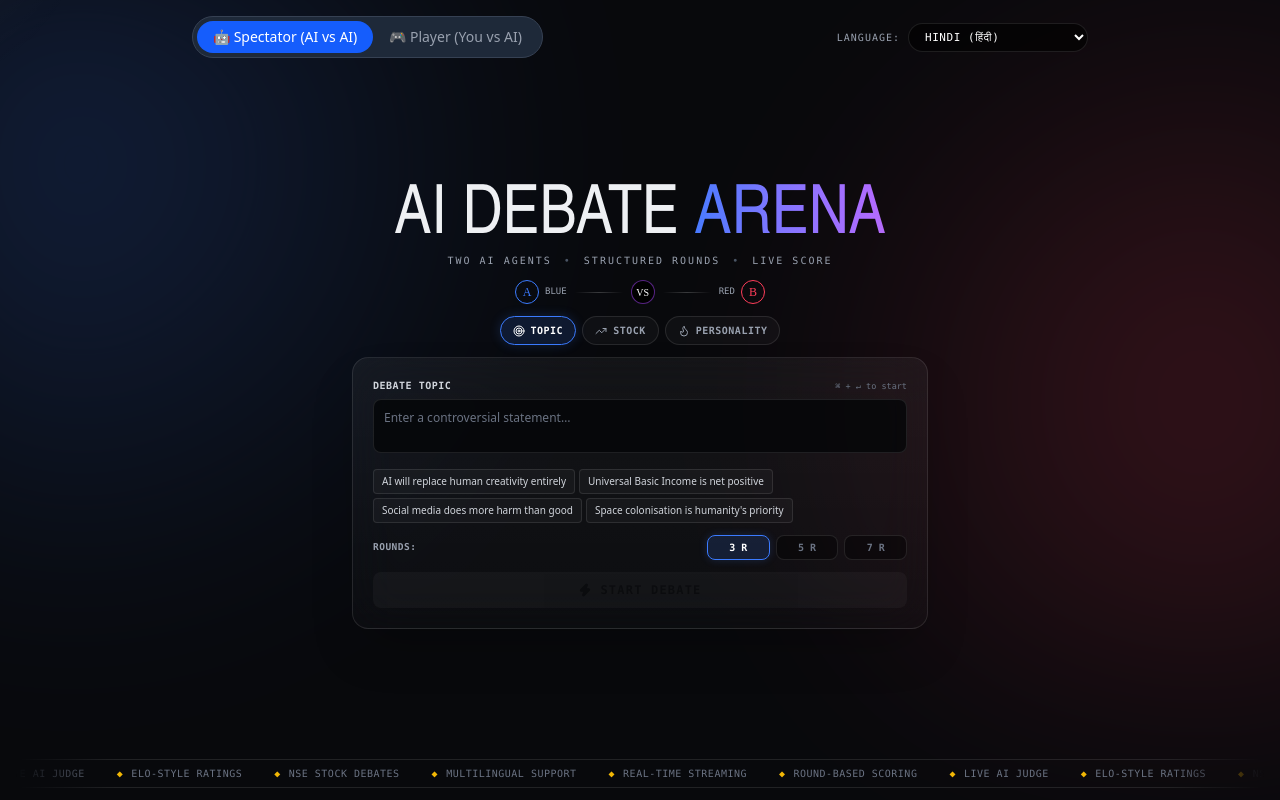
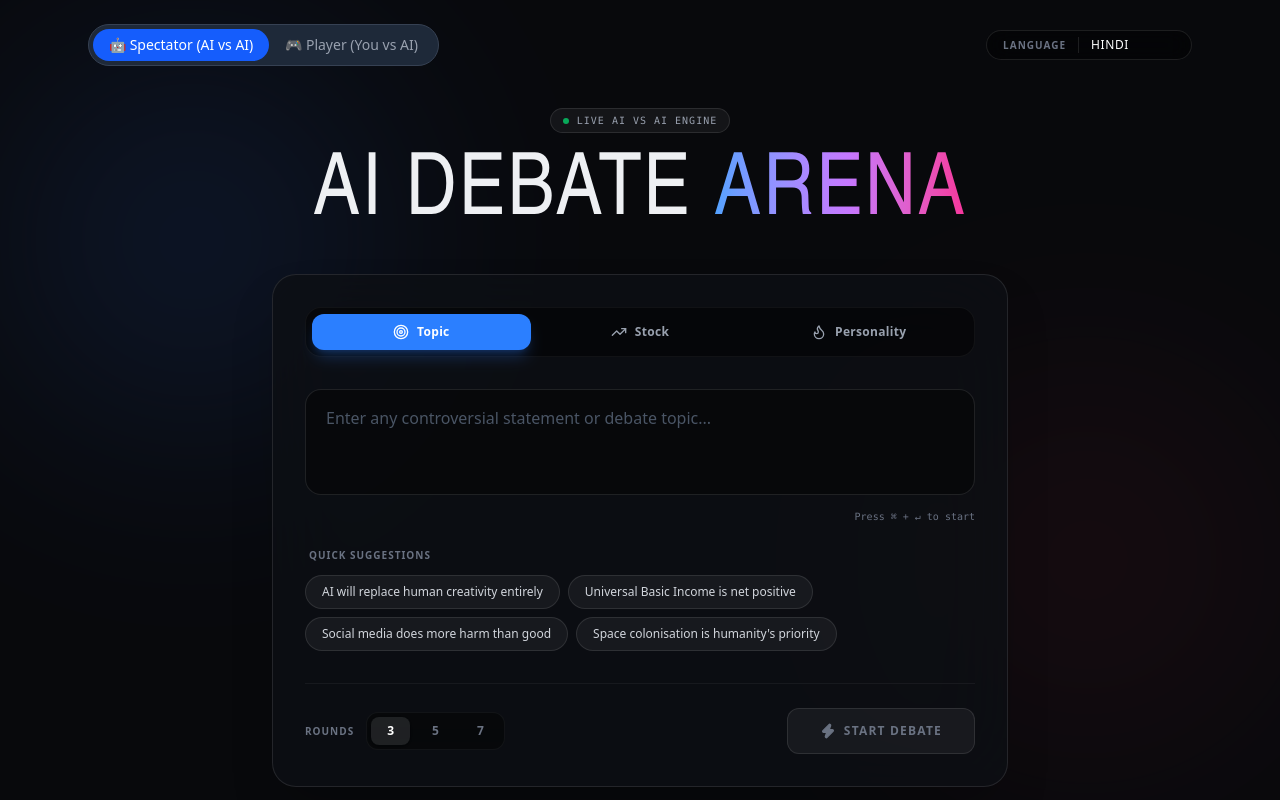
Before and after one commit to pinak9999/ai-debate-arena, a Next.js app: page / in a window 1280 px wide. Built offline with nearby package versions, Linux system fonts and the light colour scheme.

Commit message:
Update project

```diff
--- a/components/HeroSection.tsx
+++ b/components/HeroSection.tsx
@@ -1,8 +1,8 @@
 'use client';
 
-import { useState, useRef, useEffect, type KeyboardEvent } from 'react';
+import { useState, useRef, type KeyboardEvent } from 'react';
 import { motion, AnimatePresence, type Variants } from 'framer-motion';
-import { Zap, Brain, Swords, TrendingUp, Target, Flame, Sparkles } from 'lucide-react';
+import { Zap, Target, TrendingUp, Flame, Sparkles } from 'lucide-react';
 import { ModeToggle } from '@/components/ModeToggle';
 import { DebateLanguage } from '@/hooks/useDebate';
 
@@ -30,19 +30,14 @@ const EXAMPLES = {
   ],
 };
 
-const TICKER_ITEMS = [
-  'Round-based scoring', 'Live AI judge', 'Elo-style ratings',
-  'NSE stock debates', 'Multilingual support', 'Real-time streaming'
-];
-
 const containerVariants: Variants = {
   hidden: { opacity: 0 },
-  visible: { opacity: 1, transition: { staggerChildren: 0.08 } },
+  visible: { opacity: 1, transition: { staggerChildren: 0.1 } },
 };
 
 const itemVariants: Variants = {
-  hidden: { opacity: 0, y: 15 },
-  visible: { opacity: 1, y: 0, transition: { duration: 0.4, ease: [0.16, 1, 0.3, 1] } },
+  hidden: { opacity: 0, y: 20 },
+  visible: { opacity: 1, y: 0, transition: { duration: 0.5, ease: 'easeOut' } },
 };
 
 export default function HeroSection({ onStart, mode, setMode, selectedLang, setSelectedLang, disabled }: HeroSectionProps) {
@@ -50,20 +45,11 @@ export default function HeroSection({ onStart, mode, setMode, selectedLang, setS
   const [topic, setTopic] = useState('');
   const [rounds, setRounds] = useState(3);
   const [launching, setLaunching] = useState(false);
-  const [mousePos, setMousePos] = useState({ x: -100, y: -100 });
   const textareaRef = useRef<HTMLTextAreaElement>(null);
 
   const isStock = subject === 'stock';
   const isPersonality = subject === 'personality';
   const examples = EXAMPLES[subject];
-
-  useEffect(() => {
-    const handleMouseMove = (e: MouseEvent) => {
-      setMousePos({ x: e.clientX, y: e.clientY });
-    };
-    window.addEventListener('mousemove', handleMouseMove);
-    return () => window.removeEventListener('mousemove', handleMouseMove);
-  }, []);
 
   const handleStart = () => {
     if (!topic.trim() || launching) return;
@@ -77,178 +63,151 @@ export default function HeroSection({ onStart, mode, setMode, selectedLang, setS
 
   const canStart = topic.trim().length > 0 && !launching;
 
-  const accentColor = isStock ? '#22e0a0' : isPersonality ? '#f2b705' : '#3b7bff';
-  const accentDim = isStock ? '#22e0a033' : isPersonality ? '#f2b70533' : '#3b7bff33';
+  // Theme accent configs
+  const accentColor = isStock ? 'emerald' : isPersonality ? 'amber' : 'blue';
 
   return (
     <motion.div
-      className="w-full h-screen flex flex-col justify-between items-center px-4 py-3 relative z-10 overflow-hidden bg-[#08090c]"
+      className="w-full min-h-screen flex flex-col items-center relative z-10 overflow-hidden bg-[#08090c]"
       variants={containerVariants}
       initial="hidden"
       animate="visible"
-      style={{ '--accent': accentColor, '--accent-dim': accentDim } as any}
     >
       {/* ── Background Glow Effects ── */}
       <div className="absolute inset-0 z-0 pointer-events-none overflow-hidden">
-        <div className="absolute -top-[10%] -left-[10%] w-[50%] h-[100%] filter blur-[100px] opacity-20 bg-[radial-gradient(circle_at_30%_30%,#3b7bff,transparent_70%)]" />
-        <div className="absolute -top-[10%] -right-[10%] w-[50%] h-[100%] filter blur-[100px] opacity-20 bg-[radial-gradient(circle_at_70%_60%,#ff3d5a,transparent_70%)]" />
-        <div
-          className="fixed z-2 w-[400px] h-[400px] rounded-full pointer-events-none transition-opacity duration-300 hidden md:block"
-          style={{
-            background: 'radial-gradient(circle, rgba(255,255,255,0.05), transparent 70%)',
-            transform: 'translate(-50%, -50%)',
-            left: mousePos.x,
-            top: mousePos.y,
-          }}
-        />
+        <div className="absolute top-[-10%] left-[-10%] w-[50%] h-[80%] filter blur-[120px] opacity-20 bg-[radial-gradient(circle_at_center,#3b7bff,transparent_60%)]" />
+        <div className="absolute bottom-[-10%] right-[-10%] w-[50%] h-[80%] filter blur-[120px] opacity-10 bg-[radial-gradient(circle_at_center,#ff3d5a,transparent_60%)]" />
       </div>
 
-      {/* ── Top Bar: Game Mode & Language (Super Compact) ── */}
-      <motion.div variants={itemVariants} className="w-full max-w-4xl flex items-center justify-between z-20 pt-1">
-        <div className="flex items-center gap-2">
+      {/* ── Minimal Top Bar ── */}
+      <motion.div variants={itemVariants} className="w-full max-w-6xl flex flex-col sm:flex-row items-center justify-between z-20 px-6 py-6 gap-4">
         <ModeToggle mode={mode} setMode={setMode} disabled={disabled} />
-        </div>
 
-        <div className="flex items-center gap-2">
-          <span className="text-[10px] font-mono text-gray-400 uppercase tracking-widest hidden sm:inline">Language:</span>
+        <div className="flex items-center gap-3 bg-black/40 border border-white/10 rounded-full px-4 py-1.5 backdrop-blur-md">
+          <span className="text-[10px] font-semibold text-gray-500 uppercase tracking-widest">Language</span>
+          <div className="h-4 w-px bg-white/10" />
           <select
             value={selectedLang}
             onChange={(e) => setSelectedLang(e.target.value as DebateLanguage)}
-            className="bg-black/60 border border-white/10 text-white text-[11px] font-mono uppercase tracking-wider px-3 py-1.5 rounded-full cursor-pointer hover:border-blue-500/50 transition-all outline-none"
+            className="bg-transparent text-white text-xs uppercase tracking-wider cursor-pointer outline-none font-medium appearance-none pr-2"
           >
-            <option value="English">English</option>
-            <option value="Hindi">Hindi (हिंदी)</option>
-            <option value="Marathi">Marathi (मराठी)</option>
-            <option value="Gujarati">Gujarati (ગુજરાતી)</option>
-            <option value="Punjabi">Punjabi (ਪੰਜਾਬੀ)</option>
-            <option value="Bengali">Bengali (বাংলা)</option>
-            <option value="Tamil">Tamil (தமிழ்)</option>
-            <option value="Telugu">Telugu (తెలుగు)</option>
-            <option value="Kannada">Kannada (ಕನ್ನಡ)</option>
-            <option value="Malayalam">Malayalam (മലയാളം)</option>
+            <option value="English" className="bg-[#08090c]">English</option>
+            <option value="Hindi" className="bg-[#08090c]">Hindi</option>
+            <option value="Marathi" className="bg-[#08090c]">Marathi</option>
+            <option value="Gujarati" className="bg-[#08090c]">Gujarati</option>
+            <option value="Punjabi" className="bg-[#08090c]">Punjabi</option>
+            <option value="Bengali" className="bg-[#08090c]">Bengali</option>
+            <option value="Tamil" className="bg-[#08090c]">Tamil</option>
+            <option value="Telugu" className="bg-[#08090c]">Telugu</option>
+            <option value="Kannada" className="bg-[#08090c]">Kannada</option>
+            <option value="Malayalam" className="bg-[#08090c]">Malayalam</option>
           </select>
         </div>
       </motion.div>
 
-      {/* ── Main Hero Content Box (Screen Height Locked) ── */}
-      <div className="w-full max-w-xl flex flex-col items-center justify-center z-10 my-auto">
+      {/* ── Main Hero Content ── */}
+      <div className="w-full max-w-3xl flex flex-col items-center justify-center z-10 flex-1 px-4 pb-12">
 
         {/* Title */}
-        <motion.div variants={itemVariants} className="text-center mb-3">
-          <h1 className="font-['Anton','Arial_Narrow',sans-serif] font-normal uppercase leading-[0.9] tracking-normal text-[clamp(36px,6vw,68px)]">
-            <span className="text-[#eef0f3]">AI Debate </span>
-            <span className="bg-gradient-to-r from-[#3b7bff] via-[#b06bff] to-[#ff3d5a] bg-clip-text text-transparent bg-[length:200%_100%] animate-[sheen_6s_ease-in-out_infinite]">
-              Arena
+        <motion.div variants={itemVariants} className="text-center mb-10 mt-4">
+          <span className="inline-block py-1 px-3 rounded-full bg-white/5 border border-white/10 text-gray-400 text-[10px] font-mono tracking-widest uppercase mb-6">
+            <span className="inline-block w-1.5 h-1.5 rounded-full bg-green-400 mr-2 animate-pulse" />
+            Live AI vs AI Engine
+          </span>
+          <h1 className="font-['Anton','Arial_Narrow',sans-serif] font-normal uppercase leading-[0.9] tracking-wide text-[clamp(48px,8vw,86px)]">
+            <span className="text-[#eef0f3]">AI DEBATE </span>
+            <span className="bg-gradient-to-r from-blue-400 via-purple-400 to-pink-500 bg-clip-text text-transparent">
+              ARENA
             </span>
           </h1>
-          <p className="mt-1 font-mono text-[10px] tracking-[0.2em] uppercase text-gray-400">
-            Two AI Agents <span className="text-gray-600 mx-1">•</span> Structured Rounds <span className="text-gray-600 mx-1">•</span> Live Score
-          </p>
         </motion.div>
 
-        {/* Mini Duel Emblem */}
-        <motion.div variants={itemVariants} className="flex items-center justify-center mb-3 w-full opacity-90">
-          <div className="flex items-center gap-1.5">
-            <div className="w-6 h-6 rounded-full flex items-center justify-center font-['Anton'] text-xs border border-[#3b7bff] text-[#3b7bff]">A</div>
-            <span className="font-mono text-[9px] uppercase text-gray-400">Blue</span>
-          </div>
-          <div className="w-12 h-[1px] bg-gradient-to-r from-transparent via-white/20 to-transparent mx-2" />
-          <div className="w-6 h-6 rounded-full border border-purple-500/50 flex items-center justify-center font-['Anton'] text-[10px] text-white bg-black">VS</div>
-          <div className="w-12 h-[1px] bg-gradient-to-r from-transparent via-white/20 to-transparent mx-2" />
-          <div className="flex items-center gap-1.5">
-            <span className="font-mono text-[9px] uppercase text-gray-400">Red</span>
-            <div className="w-6 h-6 rounded-full flex items-center justify-center font-['Anton'] text-xs border border-[#ff3d5a] text-[#ff3d5a]">B</div>
-          </div>
-        </motion.div>
+        {/* ── Ultra Clean Glassmorphism Card ── */}
+        <motion.div variants={itemVariants} className="w-full">
+          <div className="relative bg-[#0d0f14]/80 border border-white/10 rounded-3xl p-6 md:p-8 backdrop-blur-2xl shadow-2xl">
 
-        {/* Mode Toggles (Topic / Stock / Personality) */}
-        <motion.div variants={itemVariants} className="flex justify-center gap-1.5 mb-3">
+            {/* Subject Tabs */}
+            <div className="flex p-1.5 bg-black/50 border border-white/5 rounded-2xl mb-8">
               <button
                 onClick={() => { setSubject('topic'); setTopic(''); }}
-            className={`flex items-center gap-1.5 px-3 py-1.5 rounded-full font-mono text-[10px] font-semibold tracking-wider uppercase border transition-all cursor-pointer ${
-              subject === 'topic' ? 'text-white border-[var(--accent)] bg-[color-mix(in_srgb,var(--accent)_14%,transparent)] shadow-[0_0_12px_var(--accent-dim)]' : 'border-white/10 bg-white/[0.03] text-gray-400 hover:bg-white/[0.06]'
+                className={`flex-1 flex items-center justify-center gap-2 py-2.5 rounded-xl text-xs font-semibold tracking-wide transition-all ${
+                  subject === 'topic' ? 'bg-blue-500 text-white shadow-lg shadow-blue-500/25' : 'text-gray-400 hover:text-white hover:bg-white/5'
                 }`}
               >
-            <Target className="w-3 h-3" /> Topic
+                <Target className="w-4 h-4" /> Topic
               </button>
               <button
                 onClick={() => { setSubject('stock'); setTopic(''); }}
-            className={`flex items-center gap-1.5 px-3 py-1.5 rounded-full font-mono text-[10px] font-semibold tracking-wider uppercase border transition-all cursor-pointer ${
-              isStock ? 'text-white border-[var(--accent)] bg-[color-mix(in_srgb,var(--accent)_14%,transparent)] shadow-[0_0_12px_var(--accent-dim)]' : 'border-white/10 bg-white/[0.03] text-gray-400 hover:bg-white/[0.06]'
+                className={`flex-1 flex items-center justify-center gap-2 py-2.5 rounded-xl text-xs font-semibold tracking-wide transition-all ${
+                  isStock ? 'bg-emerald-500 text-white shadow-lg shadow-emerald-500/25' : 'text-gray-400 hover:text-white hover:bg-white/5'
                 }`}
               >
-            <TrendingUp className="w-3 h-3" /> Stock
+                <TrendingUp className="w-4 h-4" /> Stock
               </button>
               <button
                 onClick={() => { setSubject('personality'); setTopic(''); }}
-            className={`flex items-center gap-1.5 px-3 py-1.5 rounded-full font-mono text-[10px] font-semibold tracking-wider uppercase border transition-all cursor-pointer ${
-              isPersonality ? 'text-white border-[var(--accent)] bg-[color-mix(in_srgb,var(--accent)_14%,transparent)] shadow-[0_0_12px_var(--accent-dim)]' : 'border-white/10 bg-white/[0.03] text-gray-400 hover:bg-white/[0.06]'
+                className={`flex-1 flex items-center justify-center gap-2 py-2.5 rounded-xl text-xs font-semibold tracking-wide transition-all ${
+                  isPersonality ? 'bg-amber-500 text-white shadow-lg shadow-amber-500/25' : 'text-gray-400 hover:text-white hover:bg-white/5'
                 }`}
               >
-            <Flame className="w-3 h-3" /> Personality
+                <Flame className="w-4 h-4" /> Personality
               </button>
-        </motion.div>
-
-        {/* Main Glassmorphism Card */}
-        <motion.div variants={itemVariants} className="w-full">
-          <div className="relative bg-gradient-to-b from-white/[0.05] to-white/[0.02] border border-white/10 rounded-2xl p-4 md:p-5 backdrop-blur-xl shadow-2xl">
-
-            {/* Field Label */}
-            <div className="flex justify-between items-baseline mb-1.5">
-              <span className="font-mono text-[10px] font-semibold tracking-wider uppercase text-gray-300">
-                {isStock ? '📈 Stock Ticker (NSE)' : isPersonality ? '🎭 Topic (Analyst vs Philosopher)' : 'Debate Topic'}
-              </span>
-              {!isStock && (
-                <span className="font-mono text-[8.5px] text-gray-500">⌘ + ↵ to start</span>
-              )}
             </div>
 
-            {/* Textarea Input */}
-            <div className="relative mb-2.5">
+            {/* Input Area */}
+            <div className="mb-6">
               <textarea
                 ref={textareaRef}
                 value={topic}
                 onChange={(e) => setTopic(isStock ? e.target.value.toUpperCase() : e.target.value)}
                 onKeyDown={handleKeyDown}
-                placeholder={isStock ? 'e.g. SUZLON.NS' : isPersonality ? 'Enter a philosophical topic…' : 'Enter a controversial statement…'}
-                rows={isStock ? 1 : 2}
-                className="w-full bg-[#040508]/80 border border-white/10 rounded-lg p-2.5 text-white placeholder-gray-500 text-xs resize-none outline-none transition-all duration-200 focus:border-[var(--accent)] focus:shadow-[0_0_0_2px_var(--accent-dim)] font-sans"
+                placeholder={isStock ? 'e.g. SUZLON.NS (Add .NS for NSE stocks)' : isPersonality ? 'Enter a philosophical or ethical topic...' : 'Enter any controversial statement or debate topic...'}
+                rows={isStock ? 1 : 3}
+                className={`w-full bg-black/40 border border-white/10 rounded-2xl px-5 py-4 text-white placeholder-gray-600 text-sm md:text-base outline-none resize-none transition-all duration-300 focus:border-${accentColor}-500/50 focus:bg-black/60`}
               />
+              {!isStock && (
+                <div className="flex justify-end mt-2">
+                  <span className="text-[10px] text-gray-500 font-mono">Press ⌘ + ↵ to start</span>
+                </div>
+              )}
             </div>
 
-            {/* Example Chips */}
-            <div className="flex flex-wrap gap-1 mb-3">
+            {/* Quick Examples (Pill Tags) */}
+            <div className="mb-8">
+              <p className="text-[10px] font-semibold text-gray-500 uppercase tracking-widest mb-3 px-1">Quick Suggestions</p>
+              <div className="flex flex-wrap gap-2">
                 {examples.map((t) => (
                   <button
                     key={t}
                     onClick={() => setTopic(t)}
-                  className="font-sans text-[10px] px-2 py-1 rounded border border-white/10 bg-white/[0.03] text-gray-300 hover:bg-white/[0.08] hover:text-white transition-all cursor-pointer"
+                    className="text-xs px-4 py-2 rounded-full border border-white/10 bg-white/5 text-gray-300 hover:bg-white/10 hover:text-white hover:border-white/20 transition-all cursor-pointer"
                   >
                     {t}
                   </button>
                 ))}
               </div>
+            </div>
 
-            {/* Rounds Selector */}
-            <div className="flex items-center justify-between gap-2 mb-3">
-              <span className="font-mono text-[9.5px] font-semibold tracking-wider uppercase text-gray-400">Rounds:</span>
-              <div className="flex gap-1.5 flex-1 max-w-[200px]">
-                {([3, 5, 7] as const).map((r) => {
-                  const active = rounds === r;
-                  return (
+            {/* Footer of Card: Rounds + Start Button side-by-side */}
+            <div className="flex flex-col sm:flex-row items-center justify-between gap-6 pt-6 border-t border-white/5">
+
+              {/* Rounds */}
+              <div className="flex items-center gap-3 w-full sm:w-auto">
+                <span className="text-[10px] font-semibold text-gray-500 uppercase tracking-widest">Rounds</span>
+                <div className="flex gap-1.5 p-1 bg-black/40 border border-white/5 rounded-xl">
+                  {([3, 5, 7] as const).map((r) => (
                     <button
                       key={r}
                       onClick={() => setRounds(r)}
-                      className={`flex-1 py-1 rounded-lg border text-center cursor-pointer font-mono text-[10px] font-semibold transition-all ${
-                        active
-                          ? 'text-white border-[var(--accent)] bg-[color-mix(in_srgb,var(--accent)_15%,transparent)] shadow-[0_0_8px_var(--accent-dim)]'
-                          : 'border-white/10 bg-black/40 text-gray-500 hover:bg-white/5'
+                      className={`px-4 py-1.5 rounded-lg text-xs font-bold transition-all ${
+                        rounds === r
+                          ? 'bg-white/10 text-white shadow-sm'
+                          : 'text-gray-500 hover:text-gray-300'
                       }`}
                     >
-                      {r} R
+                      {r}
                     </button>
-                  );
-                })}
+                  ))}
                 </div>
               </div>
 
@@ -256,47 +215,35 @@ export default function HeroSection({ onStart, mode, setMode, selectedLang, setS
               <motion.button
                 onClick={handleStart}
                 disabled={!canStart}
-              whileHover={canStart ? { scale: 1.01 } : {}}
-              whileTap={canStart ? { scale: 0.99 } : {}}
-              className={`w-full py-2.5 rounded-lg font-mono font-bold text-xs tracking-widest uppercase flex items-center justify-center gap-2 text-[#08090c] transition-all duration-300 ${
-                canStart ? 'cursor-pointer' : 'opacity-30 cursor-not-allowed'
+                whileHover={canStart ? { scale: 1.02 } : {}}
+                whileTap={canStart ? { scale: 0.98 } : {}}
+                className={`w-full sm:w-auto px-8 py-3.5 rounded-xl font-bold text-xs tracking-widest uppercase flex items-center justify-center gap-2 transition-all duration-300 ${
+                  canStart
+                    ? `bg-${accentColor}-600 hover:bg-${accentColor}-500 text-white shadow-lg shadow-${accentColor}-500/20 cursor-pointer`
+                    : 'bg-white/5 text-gray-500 border border-white/10 cursor-not-allowed'
                 }`}
-              style={{
-                background: canStart ? 'linear-gradient(100deg, #3b7bff, #b06bff, #ff3d5a)' : 'rgba(255,255,255,0.1)',
-                backgroundSize: '220% 100%',
-                boxShadow: canStart ? '0 8px 20px -6px var(--accent-dim)' : 'none',
-              }}
+                style={canStart && !['emerald', 'amber', 'blue'].includes(accentColor) ? {
+                   // Fallback solid gradient if tailwind dynamic class fails
+                   background: isStock ? 'linear-gradient(to right, #10b981, #059669)' : isPersonality ? 'linear-gradient(to right, #f59e0b, #d97706)' : 'linear-gradient(to right, #3b82f6, #2563eb)'
+                } : {}}
               >
-              <Zap className="w-3.5 h-3.5 fill-current" />
-              <span>{launching ? 'Initializing…' : isStock ? 'Launch War-Room' : isPersonality ? 'Start Clash' : 'Start Debate'}</span>
+                {launching ? (
+                  <span className="flex items-center gap-2 animate-pulse">
+                    <Sparkles className="w-4 h-4" /> Initializing...
+                  </span>
+                ) : (
+                  <span className="flex items-center gap-2">
+                    <Zap className="w-4 h-4 fill-current" />
+                    {isStock ? 'Launch War-Room' : 'Start Debate'}
+                  </span>
+                )}
               </motion.button>
+            </div>
 
           </div>
         </motion.div>
 
       </div>
-
-      {/* ── Marquee Ticker Tape at Bottom ── */}
-      <motion.div variants={itemVariants} className="w-full overflow-hidden border-t border-b border-white/10 py-1.5 relative z-10 [mask-image:linear-gradient(90deg,transparent,#000_8%,#000_92%,transparent)]">
-        <div className="flex w-max gap-8 animate-[marquee_26s_linear_infinite]">
-          {[...TICKER_ITEMS, ...TICKER_ITEMS, ...TICKER_ITEMS].map((item, idx) => (
-            <span key={idx} className="font-mono text-[10px] tracking-wider uppercase text-gray-500 whitespace-nowrap flex items-center gap-2">
-              <b className="text-[#f2b705]">◆</b> {item}
-            </span>
-          ))}
-        </div>
-      </motion.div>
-
-      <style jsx global>{`
-        @keyframes sheen {
-          0%, 100% { background-position: 0% 50%; }
-          50% { background-position: 100% 50%; }
-        }
-        @keyframes marquee {
-          from { transform: translateX(0); }
-          to { transform: translateX(-33.333%); }
-        }
-      `}</style>
     </motion.div>
   );
 }
```
Lines whose indentation alone changed are shown as unchanged.
